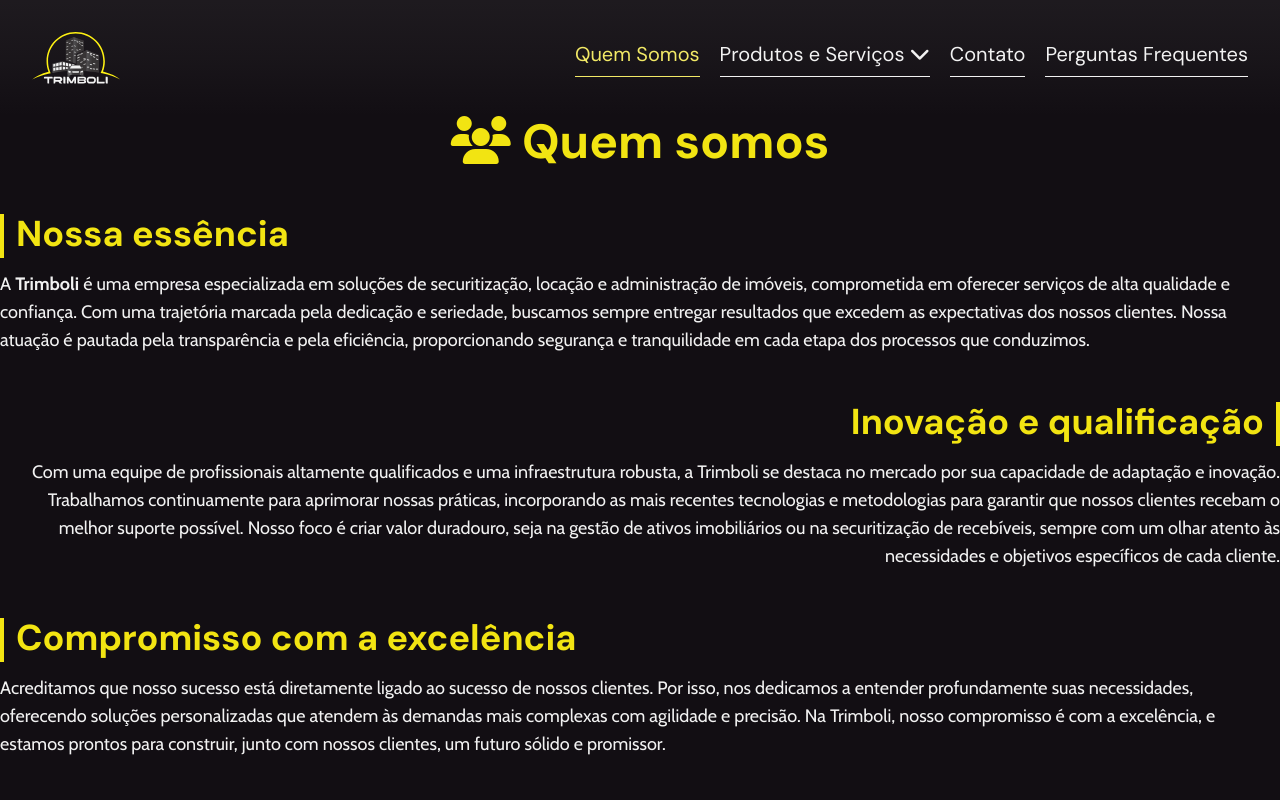
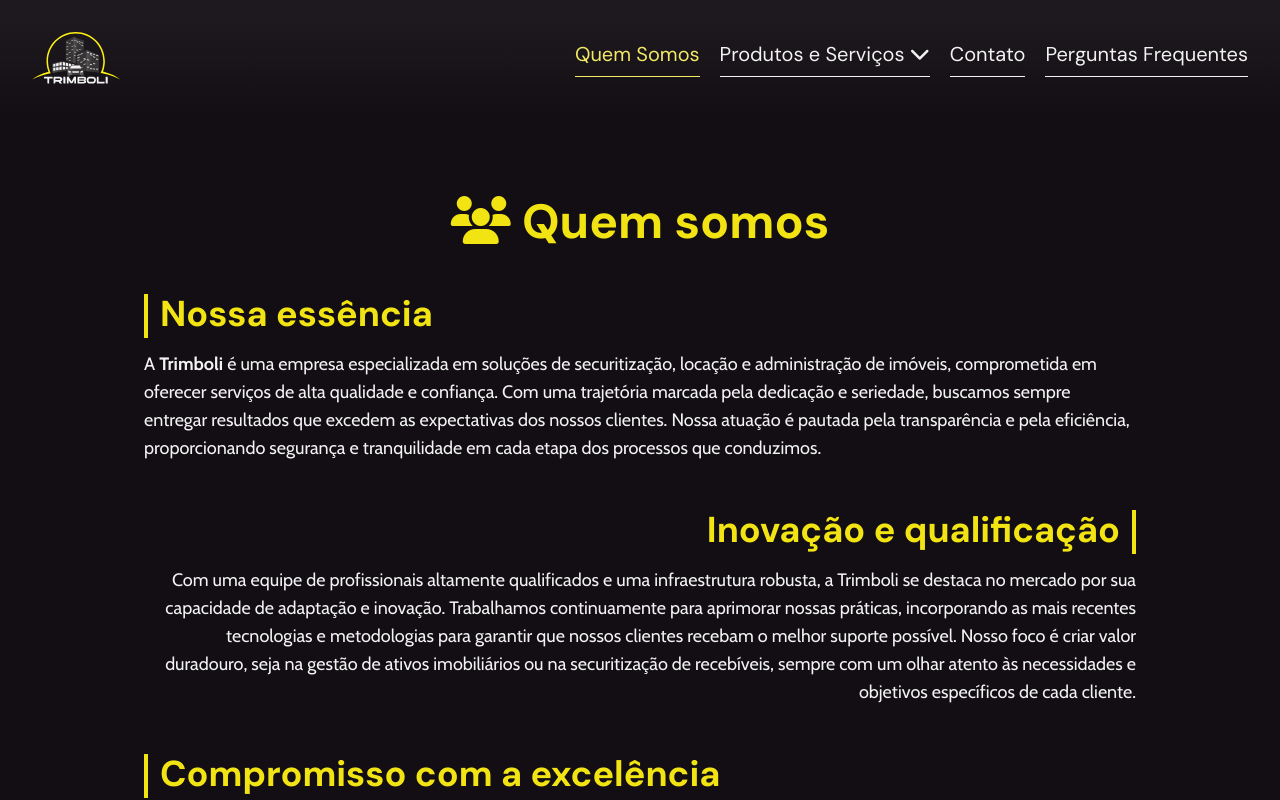
Before and after one commit to murilosopi/trimboli, a Vue app: page /quem-somos in a window 1280 px wide. Shown: the top 800 px of the page. Built offline with nearby package versions, Linux system fonts and the light colour scheme.

Commit message:
add ContainerView to the AboutView

```diff
--- a/src/views/AboutView/AboutViewMain.vue
+++ b/src/views/AboutView/AboutViewMain.vue
@@ -1,5 +1,6 @@
 <template>
   <section class="home">
+    <ContainerView>
       <MainTitle :tag="'h1'" class="text-center">
         <i class="fas fa-users"></i>
         Quem somos
@@ -10,16 +11,18 @@
       <hr class="w-2/3 mx-auto my-12 border-gray" />
 
       <AboutCards />
+    </ContainerView>
   </section>
 </template>
 
 <script>
+import ContainerView from "@/components/layout/ContainerView.vue";
 import MainTitle from "@/components/common/MainTitle.vue";
 import AboutArticles from "./fragments/AboutArticles.vue";
 import AboutCards from "./fragments/AboutCards.vue";
 
 export default {
   name: "AboutViewMain",
-  components: { MainTitle, AboutArticles, AboutCards },
+  components: { ContainerView, MainTitle, AboutArticles, AboutCards },
 };
 </script>
```
Lines whose indentation alone changed are shown as unchanged.
